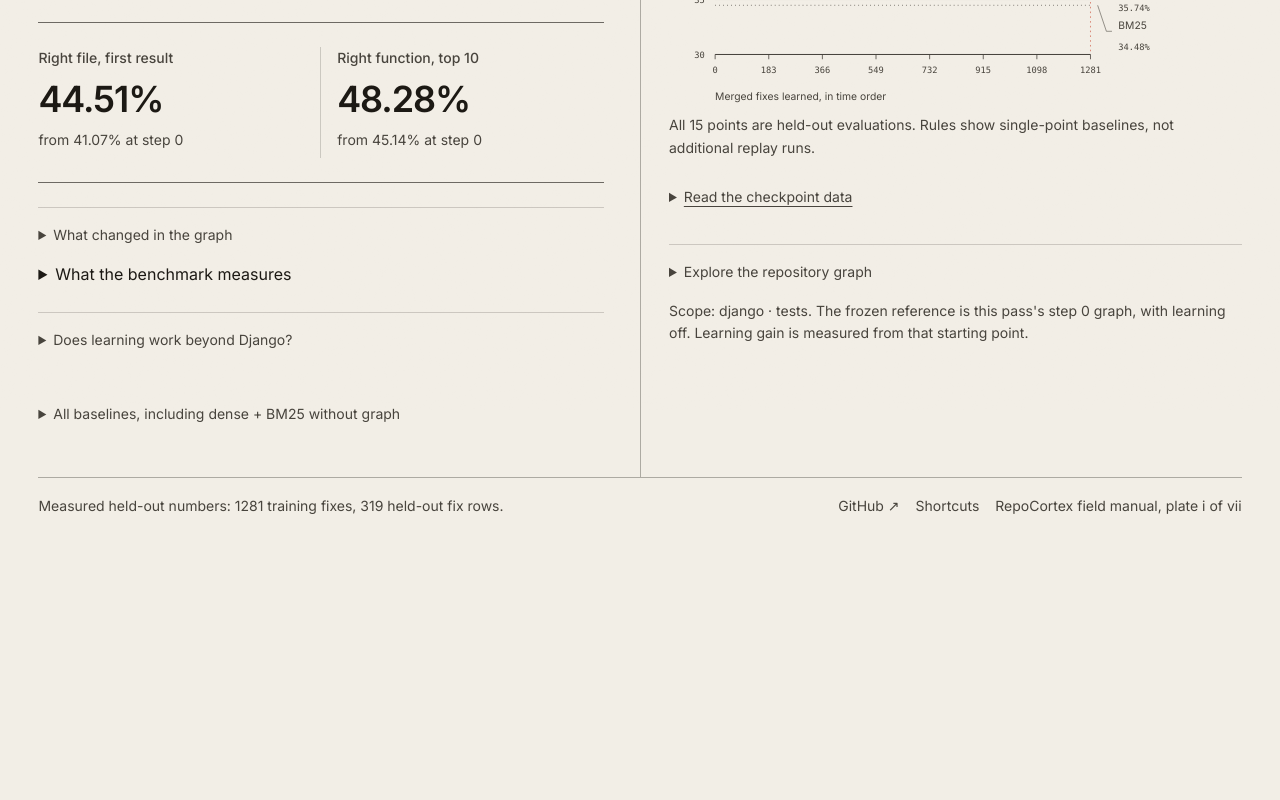
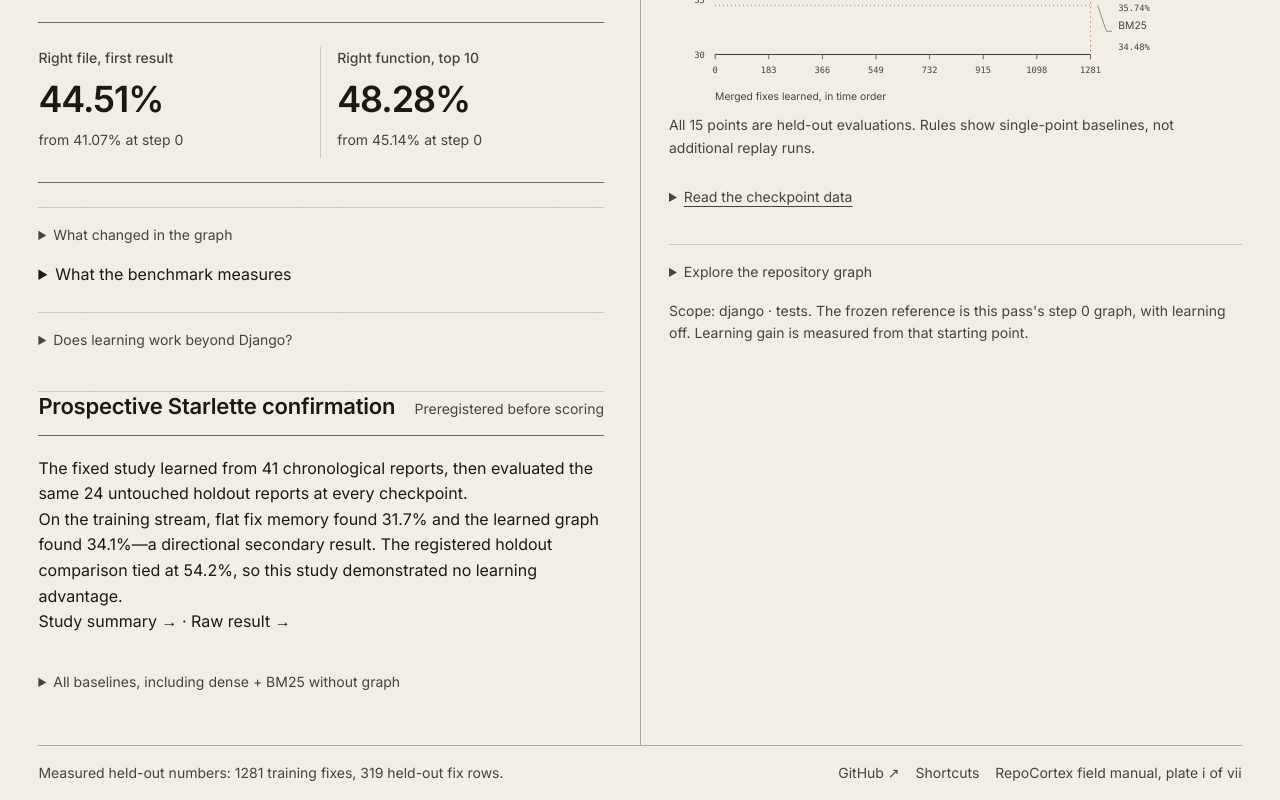
Before and after one commit to codebanditssss/repocortex, a Next.js app in the folder web/: page /app/overview in a window 1280 px wide. Shown: the part 390-1190 px from the top of the page. Before the commit the page ends 922 px from the top, so only its background shows below. Built offline with nearby package versions, Linux system fonts and the light colour scheme.

Commit message:
docs: report starlette confirmation

```diff
--- a/web/app/app/overview/page.tsx
+++ b/web/app/app/overview/page.tsx
@@ -47,6 +47,12 @@ export default function Overview() {
           <p>Graph structure helps Click at top ten, but learning adds no further successes and lowers MRR. Werkzeug recovers one report through learning without beating text-only search. The learning-gain intervals include zero. These retrospective offline checks do not establish reliable generalization.</p>
           <p><a href="https://github.com/codebanditssss/repocortex/blob/main/results/repository_ablations.md" target="_blank" rel="noreferrer">Read all four repository checks and memory controls →</a></p>
         </details>
+        <section className="dashboard-disclosure" aria-labelledby="starlette-confirmation-title">
+          <div className="section-rule"><h2 id="starlette-confirmation-title">Prospective Starlette confirmation</h2><span className="cap">Preregistered before scoring</span></div>
+          <p>The fixed study learned from 41 chronological reports, then evaluated the same 24 untouched holdout reports at every checkpoint.</p>
+          <p>On the training stream, flat fix memory found 31.7% and the learned graph found 34.1%&mdash;a directional secondary result. The registered holdout comparison tied at 54.2%, so this study demonstrated no learning advantage.</p>
+          <p><a href="https://github.com/codebanditssss/repocortex/blob/main/results/starlette_prequential.md" target="_blank" rel="noreferrer">Study summary →</a> · <a href="https://github.com/codebanditssss/repocortex/blob/main/results/starlette_prequential_result.json" target="_blank" rel="noreferrer">Raw result →</a></p>
+        </section>
         <details className="baseline-summary">
           <summary>All baselines, including dense + BM25 without graph</summary>
           <table className="manual-table"><caption>At the end of the pass / held-out accuracy</caption><thead><tr><th scope="col">Method</th><th scope="col">File Acc@1</th><th scope="col">Function Acc@10</th></tr></thead><tbody>
```
Also changed, not shown: 3 other files (tests, documents, lock files or other folders).
